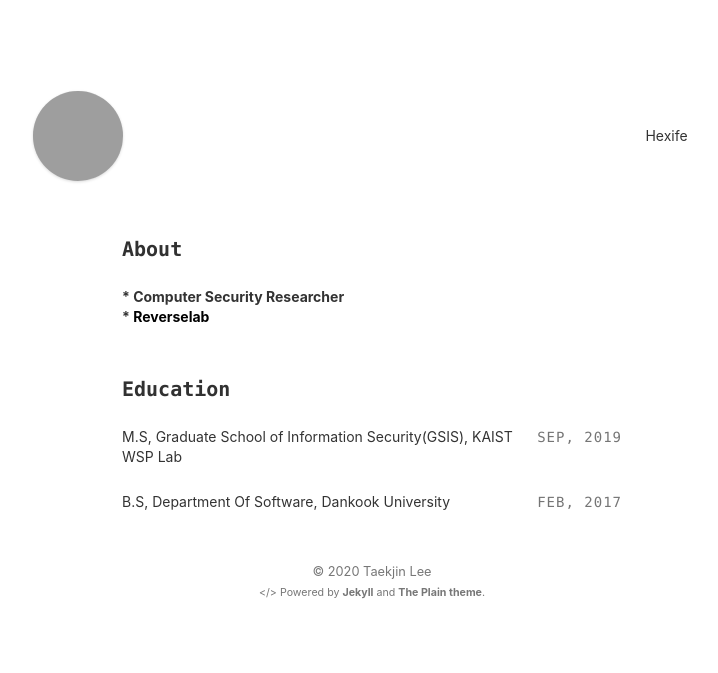
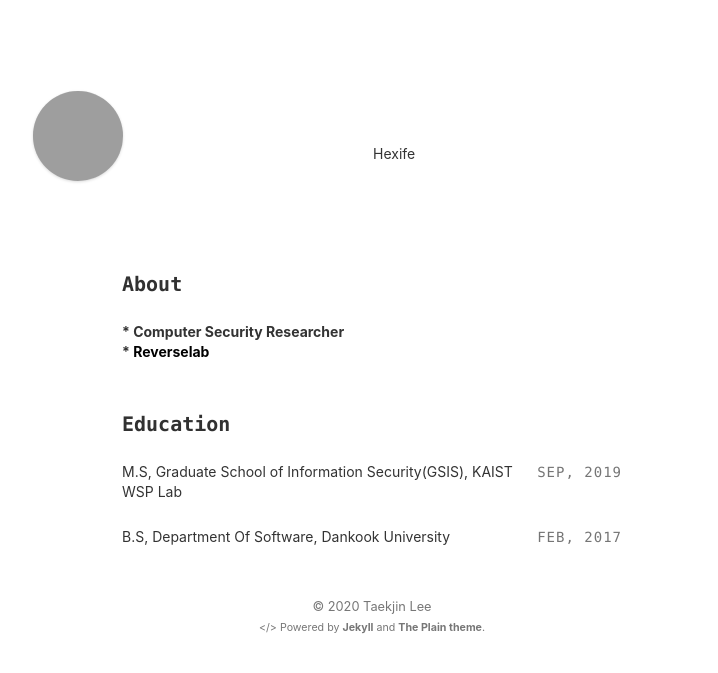
Before and after one commit to Hexife/hexife.github.io, a Jekyll site: the page built from index.html, in a window 1280 px wide. Shown: the top 673 px of the page, without its empty margins (268-986 px from the left). Built offline with Jekyll 4.4.1, drawn with Linux system fonts in a browser that asks for light colours; grey boxes are pictures that could not be loaded.

Commit message:
Test Header

```diff
--- a/_includes/header.html
+++ b/_includes/header.html
@@ -1,7 +1,8 @@
-<aside class="logo">
-<table>
+<table width=25%>
 <tr>
 <td>
+
+<aside class="logo">
 
 	{% if page.url == '/index.html' or page.url == '/' %}
 		{% assign link = '/about' %}
@@ -16,10 +17,10 @@
 	</a>
 	<span class="logo-prompt code">{{ prompt }}</span>
 
+</aside>
 </td>
 <td>
 Hexife
 </td>
 </tr>
 </table>
-</aside>
```
